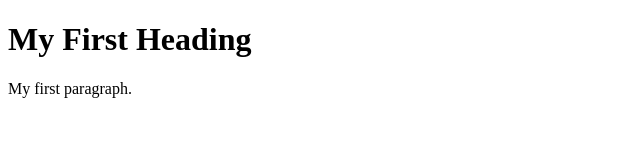
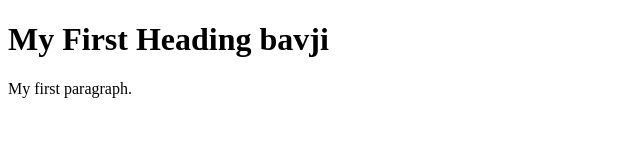
Before and after one commit to shakteeshbhat/practice, a plain HTML site: page index.html in a window 1280 px wide. Shown: the whole page, without its empty margins (0-640 px from the left). Drawn offline with Linux system fonts and the light colour scheme.

Commit message:
sec commit

```diff
--- a/index.html
+++ b/index.html
@@ -2,7 +2,7 @@
 <html>
 <body>
 
-<h1>My First Heading</h1>
+<h1>My First Heading bavji</h1>
 
 <p>My first paragraph.</p>
 
```
